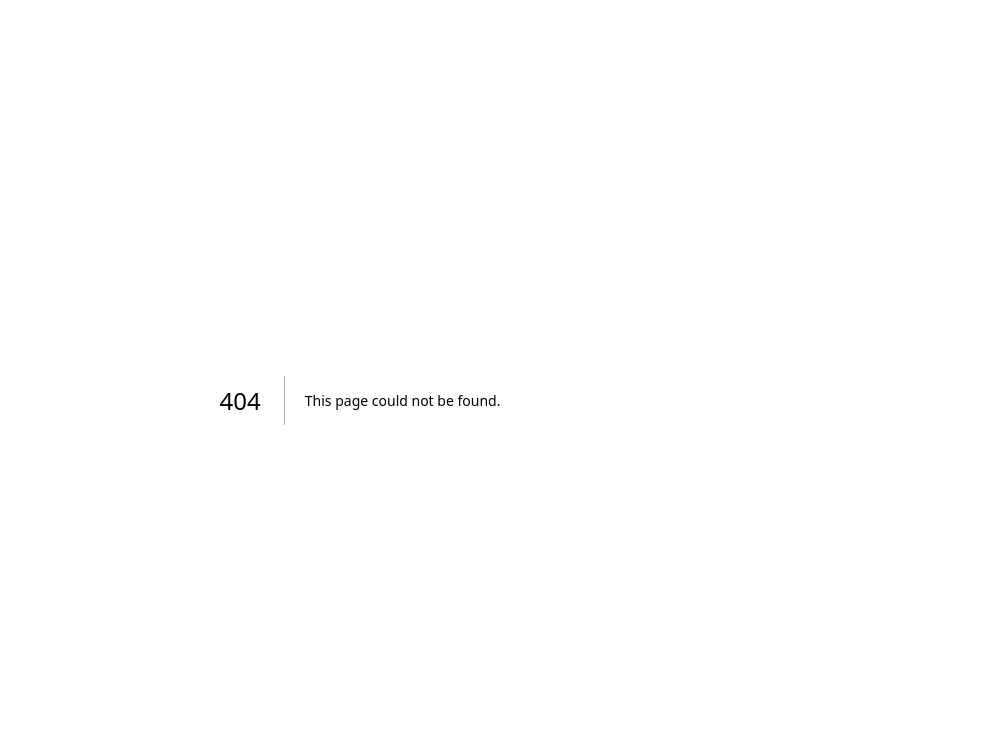
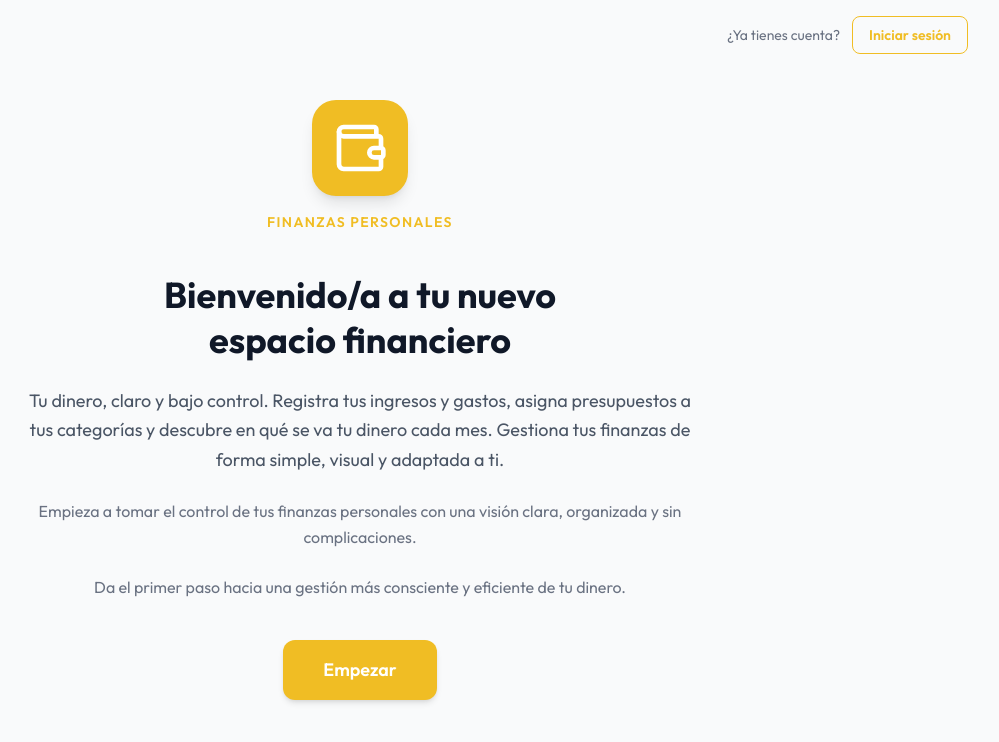
Before and after one commit to DonHonorio/finanzas-frontend, a Next.js app: page /bienvenida in a window 1280 px wide. Before the commit this address had no page. Shown: the top 742 px of the page, without its empty margins (280-1279 px from the left). Built offline with nearby package versions, Linux system fonts and the light colour scheme.

Commit message:
Añadido pantalla bienvenida y configuración básica

```diff
--- /dev/null
+++ b/app/bienvenida/page.tsx
@@ -0,0 +1,5 @@
+import { BienvenidaPageClient } from "@/src/components/pages/bienvenida-page-client"
+
+export default function BienvenidaPage() {
+    return <BienvenidaPageClient />
+}
--- /dev/null
+++ b/app/configuracion-basica/page.tsx
@@ -0,0 +1,5 @@
+import { ConfiguracionBasicaPageClient } from "@/src/components/pages/configuracion-basica-page-client"
+
+export default function ConfiguracionBasicaPage() {
+    return <ConfiguracionBasicaPageClient />
+}
--- /dev/null
+++ b/src/components/pages/bienvenida-page-client.tsx
@@ -0,0 +1,107 @@
+'use client'
+
+import Link from "next/link"
+import { Wallet, X } from "lucide-react"
+import { useState } from "react"
+import { useRouter } from "next/navigation"
+import { LoginForm } from "@/src/components/auth/login-form"
+
+// Pantalla de bienvenida: se muestra al usuario la primera vez que accede sin cuenta.
+export function BienvenidaPageClient() {
+    const [showLogin, setShowLogin] = useState(false)
+    const router = useRouter()
+
+    function handleLoginSuccess() {
+        // Al iniciar sesión desde otro navegador, marcamos el onboarding como visto
+        localStorage.setItem('fp_onboarding_completed', 'true')
+        setShowLogin(false)
+        router.replace('/')
+    }
+
+    return (
+        <div className="min-h-screen flex flex-col items-center justify-center bg-gray-50 px-6 py-16">
+
+            {/* Barra superior con botón de login */}
+            <div className="fixed top-0 left-0 right-0 flex justify-end items-center px-8 py-4">
+                <div className="flex items-center gap-3">
+                    <span className="text-sm text-gray-500">¿Ya tienes cuenta?</span>
+                    <button
+                        onClick={() => setShowLogin(true)}
+                        className="text-sm font-semibold text-primary border border-primary px-4 py-2 rounded-lg hover:bg-primary hover:text-white transition-all duration-200"
+                    >
+                        Iniciar sesión
+                    </button>
+                </div>
+            </div>
+
+            {/* Modal de login */}
+            {showLogin && (
+                <div className="fixed inset-0 z-50 flex items-center justify-center bg-black/40 backdrop-blur-sm">
+                    <div className="bg-white rounded-2xl shadow-xl w-full max-w-md mx-4">
+                        {/* Cabecera del modal */}
+                        <div className="flex items-center justify-between px-6 pt-6 pb-2">
+                            <h2 className="text-xl font-bold text-gray-900">Iniciar sesión</h2>
+                            <button
+                                onClick={() => setShowLogin(false)}
+                                className="text-gray-400 hover:text-gray-600 transition"
+                                aria-label="Cerrar"
+                            >
+                                <X className="w-5 h-5" />
+                            </button>
+                        </div>
+                        <LoginForm
+                            onClose={() => setShowLogin(false)}
+                            onSuccess={handleLoginSuccess}
+                        />
+                    </div>
+                </div>
+            )}
+
+            <div className="max-w-2xl w-full flex flex-col items-center gap-10">
+
+                {/* Logo / Icono de la app */}
+                <div className="flex flex-col items-center gap-4">
+                    <div className="w-24 h-24 bg-primary rounded-3xl flex items-center justify-center shadow-lg">
+                        <Wallet className="w-14 h-14 text-white" />
+                    </div>
+                    <p className="text-sm font-semibold tracking-widest text-primary uppercase">
+                        Finanzas Personales
+                    </p>
+                </div>
+
+                {/* Mensaje principal */}
+                <div className="text-center flex flex-col gap-6">
+                    <h1 className="text-4xl font-bold text-gray-900 leading-tight">
+                        Bienvenido/a a tu nuevo<br />espacio financiero
+                    </h1>
+
+                    <p className="text-gray-600 text-lg leading-relaxed">
+                        Tu dinero, claro y bajo control. Registra tus ingresos y gastos,
+                        asigna presupuestos a tus categorías y descubre en qué se va tu
+                        dinero cada mes. Gestiona tus finanzas de forma simple, visual
+                        y adaptada a ti.
+                    </p>
+
+                    <p className="text-gray-500 text-base leading-relaxed">
+                        Empieza a tomar el control de tus finanzas personales con una
+                        visión clara, organizada y sin complicaciones.
+                    </p>
+
+                    <p className="text-gray-500 text-base leading-relaxed">
+                        Da el primer paso hacia una gestión más consciente y eficiente
+                        de tu dinero.
+                    </p>
+                </div>
+
+                {/* Botón de acción */}
+                <Link
+                    href="/configuracion-basica"
+                    className="bg-primary hover:bg-primary/90 text-white font-semibold text-lg px-10 py-4 rounded-xl shadow-md transition-all duration-200 hover:shadow-lg hover:scale-105 active:scale-100"
+                >
+                    Empezar
+                </Link>
+
+            </div>
+        </div>
+    )
+}
--- /dev/null
+++ b/src/components/pages/configuracion-basica-page-client.tsx
@@ -0,0 +1,84 @@
+'use client'
+
+import { Globe, Clock } from "lucide-react"
+import { useRouter } from "next/navigation"
+import { currencies } from "@/src/types/transaction-types"
+
+// Clave usada en localStorage para registrar que el usuario ya completó el onboarding
+const ONBOARDING_KEY = 'fp_onboarding_completed'
+
+// Pantalla de configuración básica: primera selección de moneda y zona horaria.
+// Al confirmar guarda el flag en localStorage y redirige al inicio.
+export function ConfiguracionBasicaPageClient() {
+    const router = useRouter()
+    const timeZones = Intl.supportedValuesOf('timeZone')
+
+    function handleContinuar(e: React.FormEvent<HTMLFormElement>) {
+        e.preventDefault()
+        localStorage.setItem(ONBOARDING_KEY, 'true')
+        router.replace('/')
+    }
+
+    return (
+        <div className="min-h-screen flex flex-col items-center justify-center bg-gray-50 px-6 py-16">
+            <div className="max-w-xl w-full flex flex-col items-center gap-10">
+
+                {/* Encabezado */}
+                <div className="text-center flex flex-col gap-3">
+                    <h1 className="text-3xl font-bold text-gray-900">
+                        Configura tu espacio
+                    </h1>
+                    <p className="text-gray-500 text-base">
+                        Elige tu moneda y zona horaria para personalizar tu experiencia.
+                    </p>
+                </div>
+
+                {/* Formulario de configuración */}
+                <form onSubmit={handleContinuar} className="w-full flex flex-col gap-6">
+
+                    {/* Moneda */}
+                    <div className="bg-white rounded-2xl border border-gray-200 p-6 flex flex-col gap-4 shadow-sm">
+                        <div className="flex items-center gap-3">
+                            <div className="w-10 h-10 bg-primary/10 rounded-xl flex items-center justify-center">
+                                <Globe className="w-5 h-5 text-primary" />
+                            </div>
+                            <h2 className="text-lg font-semibold text-gray-800">Moneda</h2>
+                        </div>
+                        <select name="baseCurrency" defaultValue="EUR" className="w-full border border-gray-200 rounded-xl px-4 py-3 text-gray-700 bg-gray-50 focus:outline-none focus:ring-2 focus:ring-primary/40 transition">
+                            {currencies.map(curr => (
+                                <option key={curr.currency} value={curr.currency}>
+                                    {curr.currency} - {curr.description}
+                                </option>
+                            ))}
+                        </select>
+                    </div>
+
+                    {/* Zona horaria */}
+                    <div className="bg-white rounded-2xl border border-gray-200 p-6 flex flex-col gap-4 shadow-sm">
+                        <div className="flex items-center gap-3">
+                            <div className="w-10 h-10 bg-primary/10 rounded-xl flex items-center justify-center">
+                                <Clock className="w-5 h-5 text-primary" />
+                            </div>
+                            <h2 className="text-lg font-semibold text-gray-800">Zona horaria</h2>
+                        </div>
+                        <select name="timeZone" defaultValue="Europe/Madrid" className="w-full border border-gray-200 rounded-xl px-4 py-3 text-gray-700 bg-gray-50 focus:outline-none focus:ring-2 focus:ring-primary/40 transition">
+                            {timeZones.map(tz => (
+                                <option key={tz} value={tz}>{tz}</option>
+                            ))}
+                        </select>
+                    </div>
+
+                    {/* Botón continuar */}
+                    <button
+                        type="submit"
+                        className="w-full bg-primary hover:bg-primary/90 text-white font-semibold text-lg px-10 py-4 rounded-xl shadow-md transition-all duration-200 hover:shadow-lg hover:scale-[1.02] active:scale-100"
+                    >
+                        Continuar
+                    </button>
+
+                </form>
+
+            </div>
+        </div>
+    )
+}
--- a/src/components/pages/home-page-client.tsx
+++ b/src/components/pages/home-page-client.tsx
@@ -7,6 +7,7 @@ import { Header } from "@/src/components/menu-principal/header"
 import { AddTransactionButton } from "@/src/components/ui/add-transaction-button"
 import ToastNotification from "@/src/components/ui/ToastNotification"
 import { useState, useEffect } from "react"
+import { useRouter } from "next/navigation"
 import { getAccounts } from "@/src/actions/get-accounts-action"
 import { getCategories } from "@/src/actions/get-categories-action"
 import { Account } from "@/src/types/account-types"
@@ -19,10 +20,21 @@ interface HomePageClientProps {
   user?: User | null
 }
 
+// Clave usada en localStorage para registrar que el usuario ya completó el onboarding
+const ONBOARDING_KEY = 'fp_onboarding_completed'
+
 // Página principal del frontend, con enlaces a las diferentes secciones de la aplicación
 export function HomePageClient({ user }: HomePageClientProps) {
+  const router = useRouter()
   const [accounts, setAccounts] = useState<Account[]>([])
   const [categories, setCategories] = useState<Category[]>([])
+
+  // Redirigir a bienvenida solo si no hay usuario (no registrado) y es la primera vez en este navegador
+  useEffect(() => {
+    if (!user && !localStorage.getItem(ONBOARDING_KEY)) {
+      router.replace('/bienvenida')
+    }
+  }, [user, router])
 
   useEffect(() => {
     // Resetear datos si no hay usuario
```
